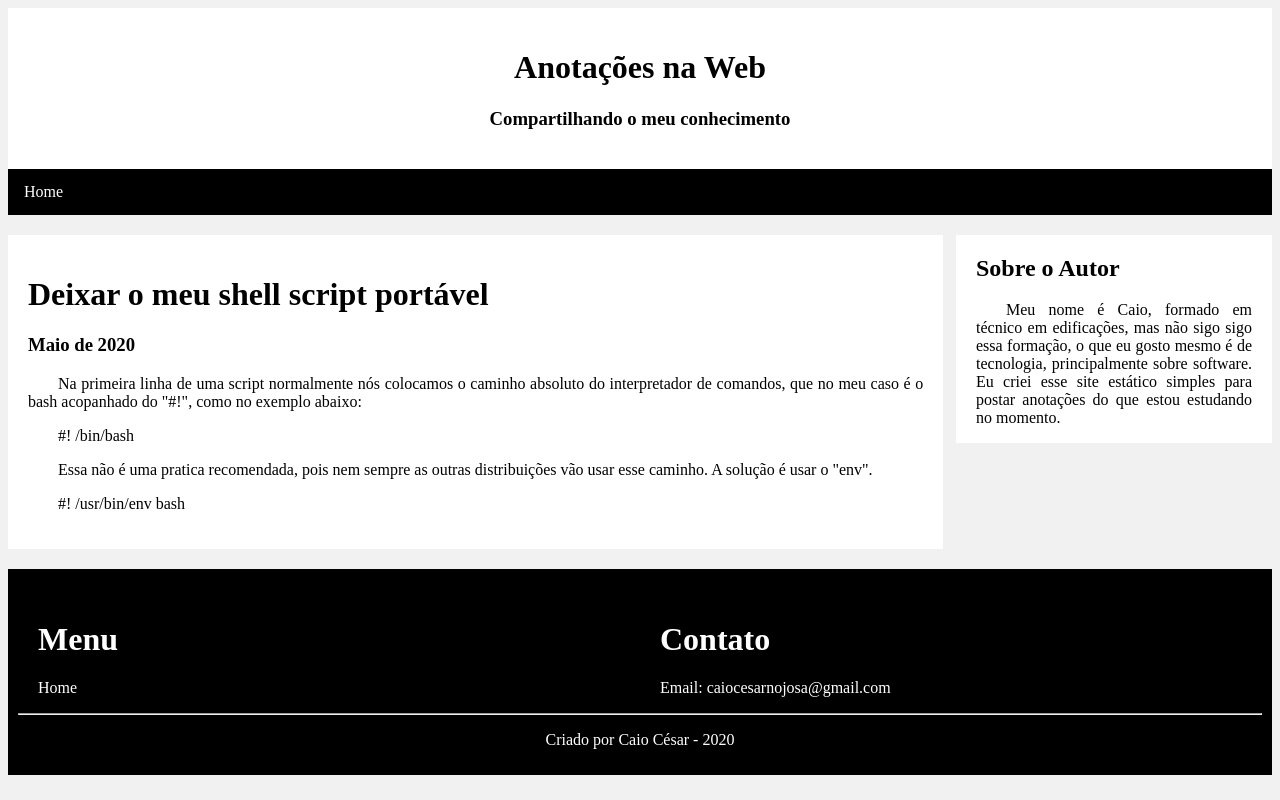
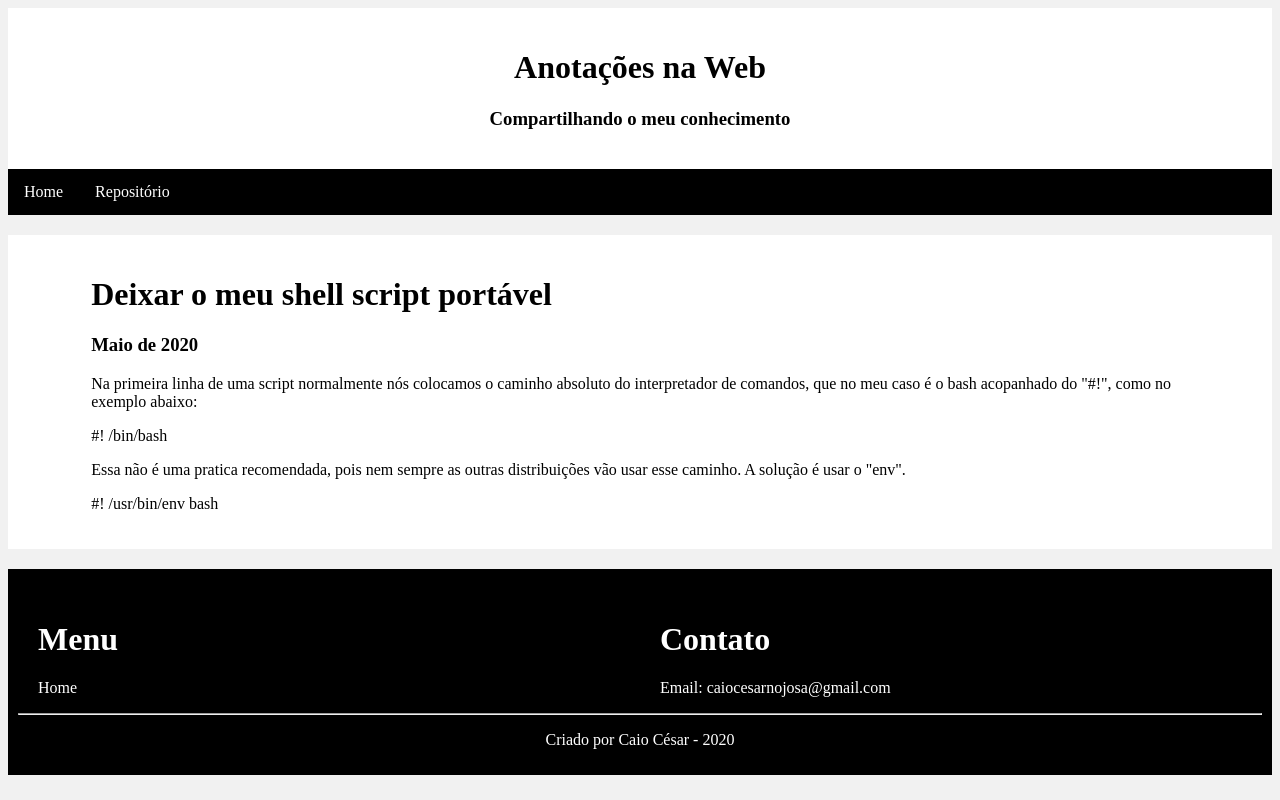
Before and after one commit to caio-cesar-nojosa/Anotacao_na_web, a plain HTML site: page postagens/shell_script/scriptportavel.html in a window 1280 px wide. Drawn offline with Linux system fonts and the light colour scheme.

Commit message:
Mudei o index de postagens
Decedi deixar mais simples, facilitando a leitura das postagens.

```diff
--- a/css/postagens.css
+++ b/css/postagens.css
@@ -5,6 +5,7 @@
 
 body {
 background-color: #f1f1f1;
+
 }
 
 /** Cabeçalho**/
@@ -32,32 +33,17 @@ header h1, header h3 {
 .navegacaoMenu a:hover {
 background-color: green;
 }
-/** Colunas direita e esquerda **/
-.colunaEsquerda {
-  float: left;
-  width: 74%;
+/** Coluna **/
+.row {
+margin-top: 20px;
+background-color: white;
 }
-.colunaDireita {
-  float: right;
-  width: 25%;
-  background-color: white;
-  padding-left: 20px;
-  padding-right: 20px;
-  margin-top: 20px;
-}
-.colunaDireita p, .colunaEsquerda p {
-  text-align: justify;
-  text-indent: 30px;
-}
+
 .publicacao {
-  background-color: white;
 padding: 20px;
-  margin-top: 20px;
-}
-.row:after {
-  content: "";
-  display: table;
-  clear: both;
+margin: 0 auto;
+width: 90%;
+
 }
 
 /** Rodapé **/
@@ -101,9 +87,14 @@ footer a:hover{
 
 /** Layout Responsivo**/
 @media screen and (max-width: 800px){
-  .colunaDireita, .colunaEsquerda, .colunaRodape {
+.colunaRodape {
   width: 100%;
   padding: 0;
+}
+
+.publicacao{
+  width: 100%;
+  padding: 20px;
 }
 }
 @media screen and (max-width: 400px) {
--- a/postagens/shell_script/scriptportavel.html
+++ b/postagens/shell_script/scriptportavel.html
@@ -3,6 +3,13 @@
 <head>
   <meta charset="utf-8"/>
   <meta name="viewport" content="width=device-width, initial-scale=1.0"/>
+
+  <meta name="author" content="Caio César"/>
+  <meta name="keywords" content="shell script, python, linux, programação"/>
+  <meta name="description" content="Anotações sobre tecnologia"/>
+  <meta property="og:description" content="Anotações sobre tecnologia"/>
+  <meta name="copyright" content="Caio César 2020"/>
+
   <title>Pagina Inicial</title>
   <link rel="stylesheet" href="./../../css/postagens.css"/>
 </head>
@@ -15,11 +22,11 @@
   <!-- Menu -->
   <nav class="navegacaoMenu">
       <a href="../../index.html">Home</a>
+      <a href="https://caio-cesar-nojosa.github.io/caiocesar.github.io/">Repositório</a>
   </nav>
-  <!--Colunas -->
+  <!--Coluna central -->
   <div class="row">
 
-    <div class="colunaEsquerda">
       <div class="publicacao">
         <h1>Deixar o meu shell script portável</h1>
         <h3> Maio de 2020</h3>
@@ -37,18 +44,6 @@
             #! /usr/bin/env bash
         </p>
       </div>
-    </div>
-
-    <div class="colunaDireita">
-      <div class"publicacao">
-        <h2> Sobre o Autor </h2>
-        <p> Meu nome é Caio, formado em técnico em edificações, mas não sigo
-            sigo essa formação, o que eu gosto mesmo é de tecnologia,
-            principalmente sobre software. Eu criei esse site estático simples
-            para postar anotações do que estou estudando no momento.
-        </p>
-      </div>
-    </div>
 
   </div>
 
```
Also changed, not shown: index.html (+1 -0 lines). Lines whose indentation alone changed are shown as unchanged.
